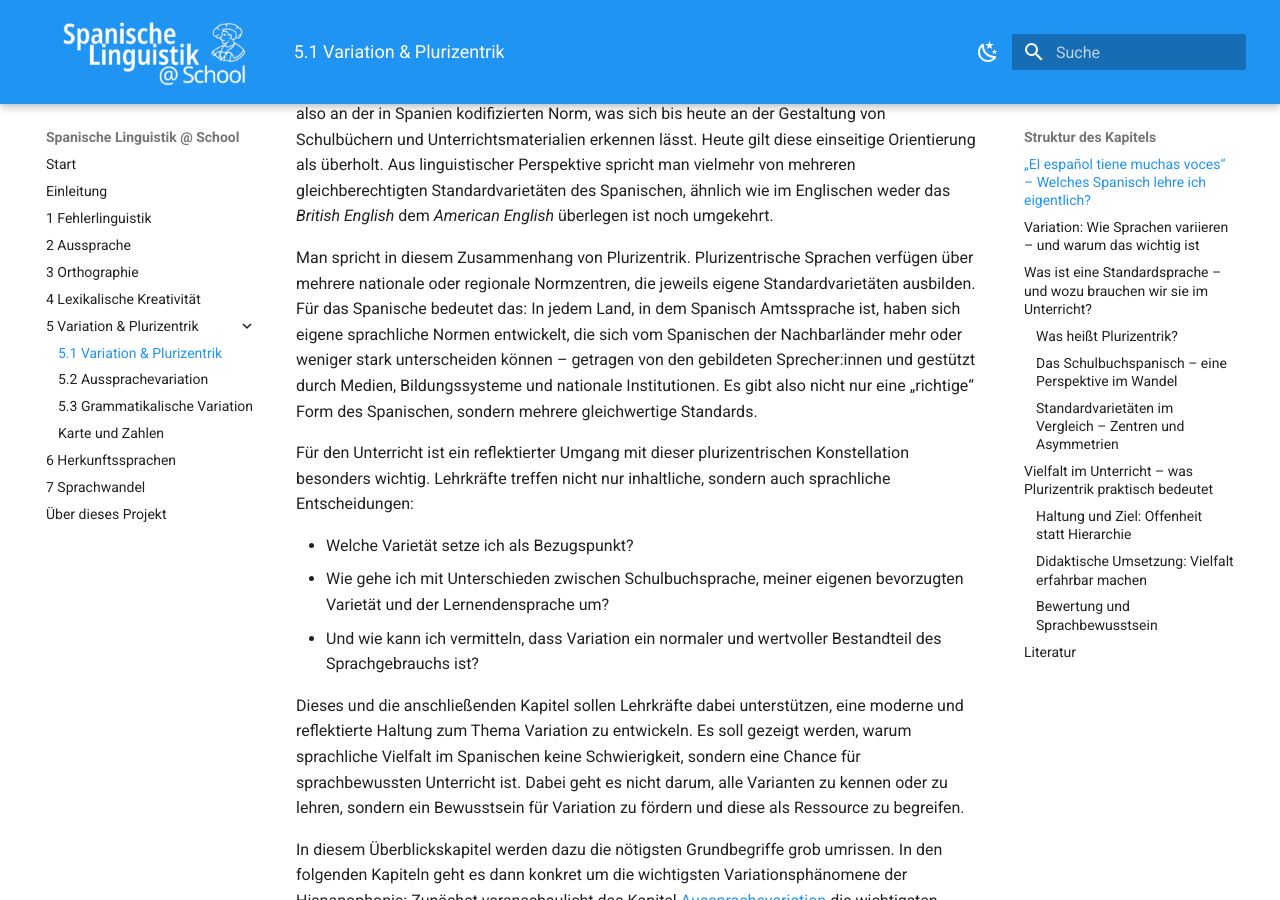
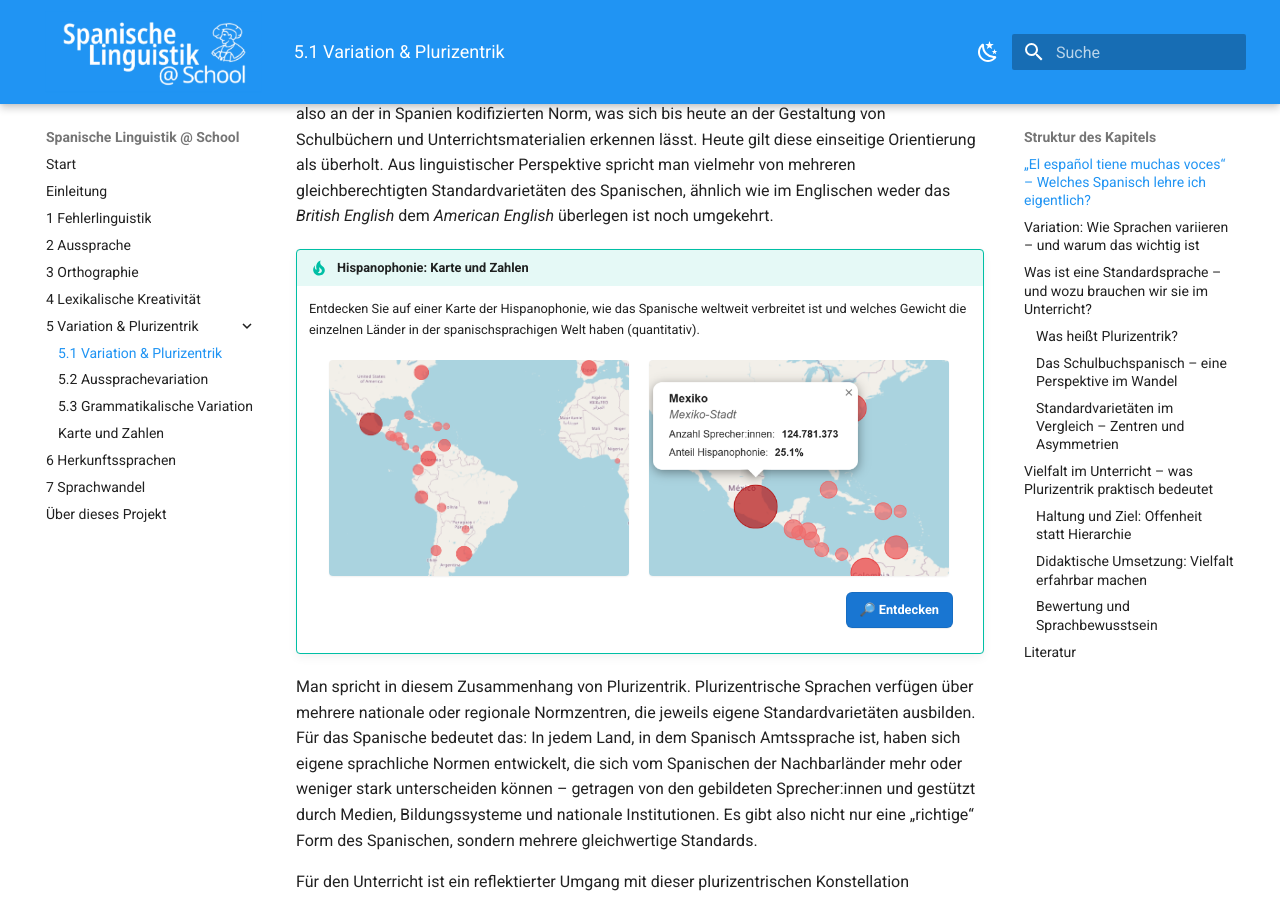
Before and after one commit to FTacke/spanisch-toolkit, an MkDocs documentation site: the page built from docs/variation/variation_plurizentrik.md, in a window 1280 px wide and 900 px high, scrolled down 604 px. Built offline with MkDocs 1.6.1 and Material for MkDocs 9.7.7, drawn with Linux system fonts in a browser that asks for light colours; some of the changed text lies outside the part shown.

Commit message:
feat: enhance variation map initialization for responsive design and update Hispanophonie section in documentation

```diff
--- a/docs/variation/variation_plurizentrik.md
+++ b/docs/variation/variation_plurizentrik.md
@@ -9,6 +9,24 @@ Spanisch ist eine Weltsprache mit über 500 Millionen Sprecher:innen in mehr als
 Diese Vielfalt zeigt sich auf allen Ebenen: in der Aussprache, im Wortschatz, in grammatischen Strukturen und in typischen Redewendungen. Manche Unterschiede sind sofort hörbar – etwa, dass ein *c* oder *z* in Mexiko anders ausgesprochen wird als in Spanien –, andere fallen erst bei genauerem Hinhören oder Lesen auf, zum Beispiel die Verwendung von *ustedes* statt *vosotros*. Für Lernende sind solche Unterschiede oft das erste sichtbare Zeichen sprachlicher Variation.
 
 Traditionell orientierte sich der Spanischunterricht lange am sogenannten *peninsularen* Standard, also an der in Spanien kodifizierten Norm, was sich bis heute an der Gestaltung von Schulbüchern und Unterrichtsmaterialien erkennen lässt. Heute gilt diese einseitige Orientierung als überholt. Aus linguistischer Perspektive spricht man vielmehr von mehreren gleichberechtigten Standardvarietäten des Spanischen, ähnlich wie im Englischen weder das *British English* dem *American English* überlegen ist noch umgekehrt.
+
+!!! tip "Hispanophonie: Karte und Zahlen"
+    <div class="map-admonition">
+    Entdecken Sie auf einer Karte der Hispanophonie, wie das Spanische weltweit verbreitet ist und welches Gewicht die einzelnen Länder in der spanischsprachigen Welt haben (quantitativ).
+        <div class="map-image-row">
+            <div class="map-image-item">
+                <a href="/variation/map_countries/" class="map-image-link">
+                    <img src="/assets/images/map_countries.png" alt="Karte der Hispanophonie" class="admonition-map-image" />
+                </a>
+            </div>
+            <div class="map-image-item">
+                <a href="/variation/map_countries/" class="map-image-link">
+                    <img src="/assets/images/map_countries_detail.png" alt="Detailkarte Hispanophonie" class="admonition-map-image" />
+                </a>
+            </div>
+        </div>
+        <a href="/variation/map_countries/" class="map-button" role="button">🔎 <strong>Entdecken</strong></a>
+    </div>
 
 Man spricht in diesem Zusammenhang von Plurizentrik. Plurizentrische Sprachen verfügen über mehrere nationale oder regionale Normzentren, die jeweils eigene Standardvarietäten ausbilden. Für das Spanische bedeutet das: In jedem Land, in dem Spanisch Amtssprache ist, haben sich eigene sprachliche Normen entwickelt, die sich vom Spanischen der Nachbarländer mehr oder weniger stark unterscheiden können – getragen von den gebildeten Sprecher:innen und gestützt durch Medien, Bildungssysteme und nationale Institutionen. Es gibt also nicht nur eine „richtige“ Form des Spanischen, sondern mehrere gleichwertige Standards.
 
@@ -75,24 +93,6 @@ Nicht alle nationalen Standardvarietäten des Spanischen genießen dasselbe inte
 - **Argentinien**: Das Land stellt ein kulturell starkes Zentrum des Südens mit klar emanzipierter Norm dar. Charakteristisch sind *voseo* in Flexion und Anrede (*vos querés* statt *tú quieres*) sowie lautliche Merkmale, die medial und kulturell stark präsent sind. Der argentinische Standard prägt den gesamten Río-de-la-Plata-Raum und dient dort als anerkannte Referenz in Bildung, Medien und Literatur.
 
 Daneben bestehen in allen spanischsprachigen Ländern eigene nationale Standardvarietäten, die jeweils den Maßstab für formellen Sprachgebrauch im eigenen Land bilden. Diese Standards sind jedoch nicht immer scharf voneinander abgrenzbar: Viele Merkmale sind überregional verbreitet, und Unterschiede zeigen sich eher in der Häufigkeit bestimmter Varianten als in exklusiven Merkmalen. So kann etwa die Aspiration oder Elision von /s/ in einem Land häufiger auftreten als in einem anderen, ohne dass sie als alleiniges Kennzeichen einer Varietät gilt.
-
-!!! tip "Hispanophonie: Karte und Zahlen"
-    <div class="map-admonition">
-    Entdecken Sie auf einer Karte der Hispanophonie, wie das Spanische weltweit verbreitet ist und welches Gewicht die einzelnen Länder in der spanischsprachigen Welt haben (quantitativ).
-        <div class="map-image-row">
-            <div class="map-image-item">
-                <a href="/variation/map_countries/" class="map-image-link">
-                    <img src="/assets/images/map_countries.png" alt="Karte der Hispanophonie" class="admonition-map-image" />
-                </a>
-            </div>
-            <div class="map-image-item">
-                <a href="/variation/map_countries/" class="map-image-link">
-                    <img src="/assets/images/map_countries_detail.png" alt="Detailkarte Hispanophonie" class="admonition-map-image" />
-                </a>
-            </div>
-        </div>
-        <a href="/variation/map_countries/" class="map-button" role="button">🔎 <strong>Entdecken</strong></a>
-    </div>
 
 Neben Spanien, Mexiko und Argentinien spielt auch **Kolumbien** – insbesondere durch seine medial stark präsente und klar artikulierte Aussprachenorm in Bogotá – eine wichtige Rolle. Kolumbien gilt nach Mexiko als eines der wichtigsten Zentren lateinamerikanischer Medienproduktion, etwa im Bereich der Telenovelas. Weitere nationale Standards, etwa in Chile, Peru, Paraguay oder Ecuador, besitzen geringere internationale Reichweite, sind aber institutionell legitim und gesellschaftlich normbildend.
 
```
Also changed, not shown: docs/assets/javascripts/map_countries.js (+21 -2 lines).
